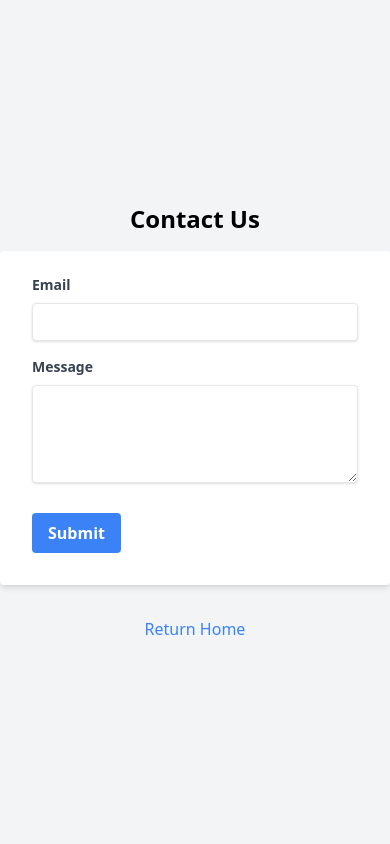
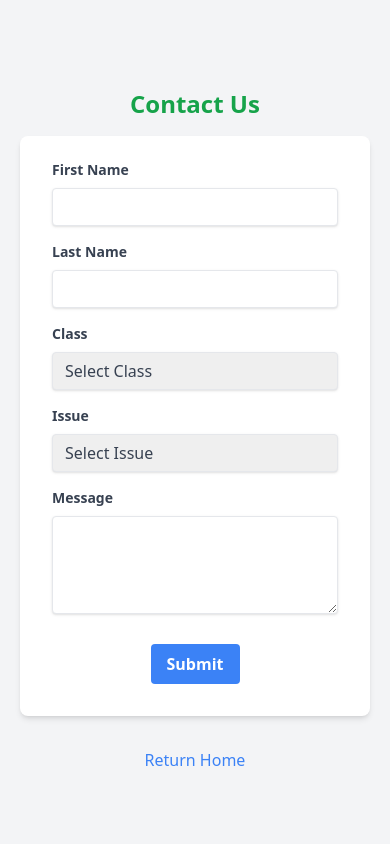
Before and after one commit to amineaith3/votingPlatformV2, a Flask app: page /contact in a window 390 px wide. Run offline with Flask 3, Linux system fonts and the light colour scheme; style sheets or scripts are compiled from the project's sources; parts of the project's set-up code (start-up, migrations or seed data) failed here and were passed over.

Commit message:
mobile friendly

```diff
--- a/app.py
+++ b/app.py
@@ -92,7 +92,7 @@ def send_email(subject, recipient, body):
 def checktime():
     return True
     # Define the start and end date and time
-    start_time = datetime(2024, 8, 10, 20, 0, 0, tzinfo=pytz.timezone('Europe/Paris'))  # 10 August 2024, 8 PM GMT+1
+    start_time = datetime(2024, 8, 10, 21, 0, 0, tzinfo=pytz.timezone('Europe/Paris'))  # 10 August 2024, 8 PM GMT+1
     end_time = datetime(2024, 8, 12, 0, 0, 0, tzinfo=pytz.timezone('Europe/Paris'))    # 12 August 2024, 12 AM GMT+1
 
     # Get the current time in GMT+1
@@ -232,9 +232,27 @@ def login():
     else:
         return render_template('countdown.html')
 
-@app.route('/contact')
+@app.route('/contact', methods=['GET', 'POST'])
 def contact():
+    if request.method == 'POST':
+        first_name = request.form['first_name']
+        last_name = request.form['last_name']
+        class_name = request.form['class']
+        subject = request.form['subject']
+        message = request.form['message']
+
+        # Format the email body
+        email_body = f"The student {first_name} {last_name}, from {class_name}, is contacting:\n{message}"
+
+        # Handle sending the email here, using the subject
+        send_email(subject, sender, email_body)
+
+        flash('Your message has been sent!', 'success')
+        return redirect(url_for('contact'))
+
     return render_template('contact.html')
+
+
 
 
 @app.route('/vote/<email>', methods=['GET', 'POST'])
--- a/templates/contact.html
+++ b/templates/contact.html
@@ -1,40 +1,156 @@
 <!DOCTYPE html>
 <html lang="en">
   <head>
-  <meta charset="UTF-8">
-  <meta name="viewport" content="width=device-width, initial-scale=1.0">
+    <meta charset="UTF-8" />
+    <meta name="viewport" content="width=device-width, initial-scale=1.0" />
     <title>Contact Us</title>
-  <link rel="stylesheet" href="{{ url_for('static', filename='dist/css/output.css') }}">
-  <script async src="https://pagead2.googlesyndication.com/pagead/js/adsbygoogle.js?client=ca-pub-3409852641357503"
-     crossorigin="anonymous"></script>
-     <link rel="icon" type="image/x-icon" href="{{ url_for('static', filename='images/logo.ico') }}">
+    <link
+      rel="stylesheet"
+      href="{{ url_for('static', filename='dist/css/output.css') }}"
+    />
+    <link
+      rel="icon"
+      type="image/x-icon"
+      href="{{ url_for('static', filename='images/logo.ico') }}"
+    />
   </head>
-<body class="bg-gray-100 flex flex-col items-center justify-center min-h-screen">
-  <h2 class="text-2xl font-bold mb-4">Contact Us</h2>
-  <form method="POST" class="bg-white shadow-md rounded px-8 pt-6 pb-8 mb-4 w-full max-w-lg">
+  <body
+    class="bg-gray-100 flex flex-col items-center justify-center min-h-screen p-5"
+  >
+    <!-- Ad Container -->
+    <div class="ad-container mb-4">
+      <script
+        async
+        src="https://pagead2.googlesyndication.com/pagead/js/adsbygoogle.js?client=ca-pub-3409852641357503"
+        crossorigin="anonymous"
+      ></script>
+      <ins
+        class="adsbygoogle"
+        style="display: block"
+        data-ad-client="ca-pub-3409852641357503"
+        data-ad-slot="1667424826"
+        data-ad-format="auto"
+      ></ins>
+      <script>
+        (adsbygoogle = window.adsbygoogle || []).push({});
+      </script>
+    </div>
+
+    <h2 class="text-2xl font-bold mb-4 text-green-600">Contact Us</h2>
+    <form
+      method="POST"
+      class="bg-white shadow-md rounded-lg px-8 pt-6 pb-8 mb-4 w-full max-w-lg mx-auto"
+    >
       <div class="mb-4">
-      <label class="block text-gray-700 text-sm font-bold mb-2" for="email">Email</label>
-      <input required name="email" type="email" class="shadow appearance-none border rounded w-full py-2 px-3 text-gray-700 leading-tight focus:outline-none focus:shadow-outline" id="email">
+        <label
+          class="block text-gray-700 text-sm font-bold mb-2"
+          for="first_name"
+        >First Name</label>
+        <input
+          required
+          name="first_name"
+          type="text"
+          class="shadow appearance-none border rounded w-full py-2 px-3 text-gray-700 leading-tight focus:outline-none focus:shadow-outline"
+          id="first_name"
+        />
+      </div>
+      <div class="mb-4">
+        <label
+          class="block text-gray-700 text-sm font-bold mb-2"
+          for="last_name"
+        >Last Name</label>
+        <input
+          required
+          name="last_name"
+          type="text"
+          class="shadow appearance-none border rounded w-full py-2 px-3 text-gray-700 leading-tight focus:outline-none focus:shadow-outline"
+          id="last_name"
+        />
+      </div>
+      <div class="mb-4">
+        <label
+          class="block text-gray-700 text-sm font-bold mb-2"
+          for="class"
+        >Class</label>
+        <select
+          required
+          name="class"
+          class="shadow appearance-none border rounded w-full py-2 px-3 text-gray-700 leading-tight focus:outline-none focus:shadow-outline"
+          id="class"
+        >
+          <option value="">Select Class</option>
+          <option value="Class 1">Info 1</option>
+          <option value="Class 2">Info 2</option>
+          <option value="Class 3">BTP 1</option>
+          <option value="Class 2">BTP 2</option>
+          <option value="Class 3">Meca 1</option>
+          <option value="Class 2">Meca 2</option>
+          <option value="Class 3">Indus 1</option>
+          <option value="Class 2">Indus 2</option>
+          <option value="Class 3">Elec 1</option>
+          <option value="Class 2">Elec 2</option>
+          <option value="Class 3">Gee 1</option>
+          <option value="Class 2">Gee 2</option>
+          <option value="Class 3">Fid 1</option>
+          <option value="Class 3">Fid 2</option>
+          <option value="Class 2">AP 1</option>
+          <option value="Class 3">AP 2</option>
+        </select>
+      </div>
+      <div class="mb-4">
+        <label
+          class="block text-gray-700 text-sm font-bold mb-2"
+          for="subject"
+        >Issue</label>
+        <select
+          required
+          name="subject"
+          class="shadow appearance-none border rounded w-full py-2 px-3 text-gray-700 leading-tight focus:outline-none focus:shadow-outline"
+          id="subject"
+        >
+          <option value="">Select Issue</option>
+          <option value="I don't have an educational email">I don't have an educational email</option>
+          <option value="I didn't receive an email (even in the spam)">I didn't receive an email (even in the spam)</option>
+          <option value="Others">Others</option>
+        </select>
       </div>
       <div class="mb-6">
-      <label class="block text-gray-700 text-sm font-bold mb-2" for="message">Message</label>
-      <textarea required name="message" rows="4" class="shadow appearance-none border rounded w-full py-2 px-3 text-gray-700 leading-tight focus:outline-none focus:shadow-outline" id="message"></textarea>
+        <label
+          class="block text-gray-700 text-sm font-bold mb-2"
+          for="message"
+        >Message</label>
+        <textarea
+          required
+          name="message"
+          rows="4"
+          class="shadow appearance-none border rounded w-full py-2 px-3 text-gray-700 leading-tight focus:outline-none focus:shadow-outline"
+          id="message"
+        ></textarea>
       </div>
-    <div class="flex items-center justify-between">
-      <button class="bg-blue-500 hover:bg-blue-700 text-white font-bold py-2 px-4 rounded focus:outline-none focus:shadow-outline" type="submit">
+      <div class="flex items-center justify-center">
+        <button
+          class="bg-blue-500 hover:bg-blue-700 text-white font-bold py-2 px-4 rounded focus:outline-none focus:shadow-outline"
+          type="submit"
+        >
           Submit
         </button>
       </div>
     </form>
+
     {% with messages = get_flashed_messages() %}
     {% if messages %}
     <div class="mt-4 w-full max-w-lg">
       {% for message in messages %}
-          <div class="bg-red-100 border border-red-400 text-red-700 px-4 py-3 rounded relative mb-2" role="alert">{{ message }}</div>
+      <div
+        class="bg-red-100 border border-red-400 text-red-700 px-4 py-3 rounded relative mb-2"
+        role="alert"
+      >
+        {{ message }}
+      </div>
       {% endfor %}
     </div>
-    {% endif %}
-  {% endwith %}
+    {% endif %} {% endwith %}
+
     <footer class="mt-4">
       <a href="{{ url_for('login') }}" class="text-blue-500 hover:text-blue-800">Return Home</a>
     </footer>
```
Also changed, not shown: templates/admin.html (+56 -14 lines), templates/countdown.html (+4 -4 lines), templates/error.html (+4 -4 lines), templates/login.html (+15 -15 lines), templates/register.html (+16 -51 lines), templates/vote.html (+32 -20 lines). Lines whose indentation alone changed are shown as unchanged.
